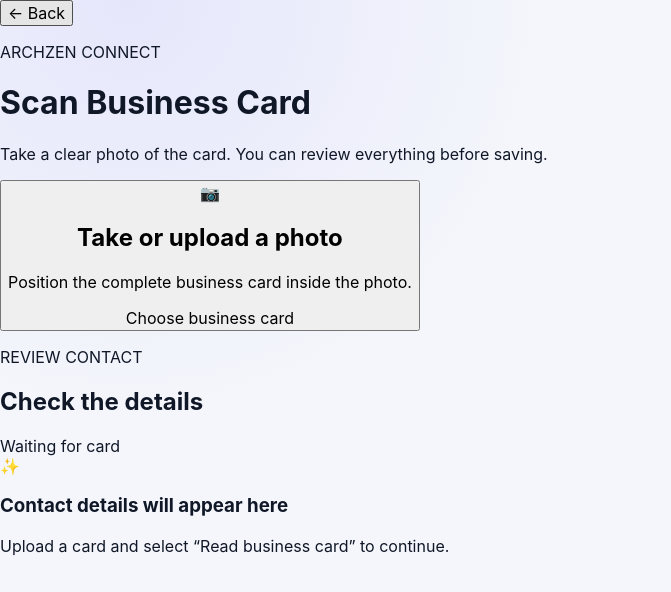
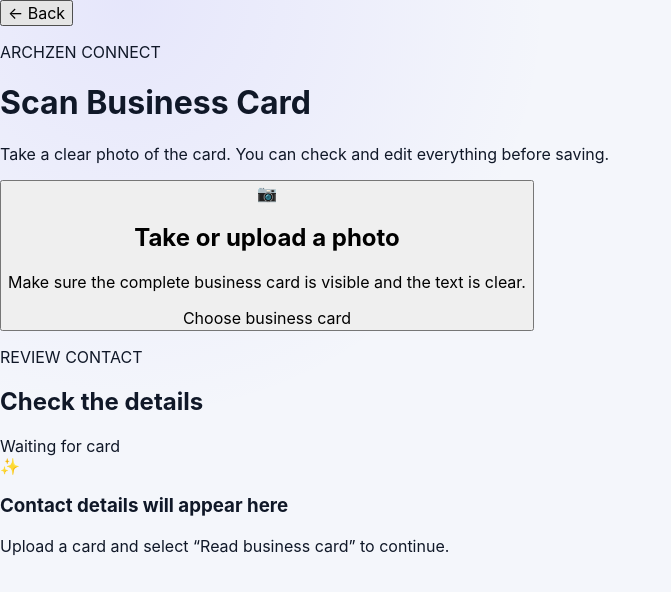
Before and after one commit to azitadmin-au/Arczhen-Contact-Vault, a Next.js app: page /scan in a window 1280 px wide. Shown: the top 592 px of the page, without its empty margins (0-671 px from the left). Built offline with nearby package versions, Linux system fonts and the light colour scheme.

Commit message:
Update page.tsx

```diff
--- a/app/scan/page.tsx
+++ b/app/scan/page.tsx
@@ -72,17 +72,13 @@
 
     setIsReading(true);
 
-    // Temporary animation until n8n and AI are connected.
     window.setTimeout(() => {
       setIsReading(false);
       setShowReview(true);
     }, 1800);
   }
 
-  function updateContact(
-    field: keyof ContactDetails,
-    value: string
-  ) {
+  function updateContact(field: keyof ContactDetails, value: string) {
     setContact((current) => ({
       ...current,
       [field]: value,
@@ -102,7 +98,7 @@
 
   function saveContact() {
     if (!contact.fullName.trim()) {
-      alert("Please enter the person's name.");
+      alert("Please enter the person’s name.");
       return;
     }
 
@@ -112,7 +108,7 @@
     }
 
     alert(
-      `${contact.fullName} is ready to be saved. Database connection comes next.`
+      `${contact.fullName} is ready to save. We will connect the database next.`
     );
   }
 
@@ -131,8 +127,8 @@
           <p className="scan-eyebrow">ARCHZEN CONNECT</p>
           <h1>Scan Business Card</h1>
           <p>
-            Take a clear photo of the card. You can review everything before
-            saving.
+            Take a clear photo of the card. You can check and edit everything
+            before saving.
           </p>
         </div>
       </header>
@@ -150,7 +146,8 @@
               <h2>Take or upload a photo</h2>
 
               <p>
-                Position the complete business card inside the photo.
+                Make sure the complete business card is visible and the text is
+                clear.
               </p>
 
               <span>Choose business card</span>
```
